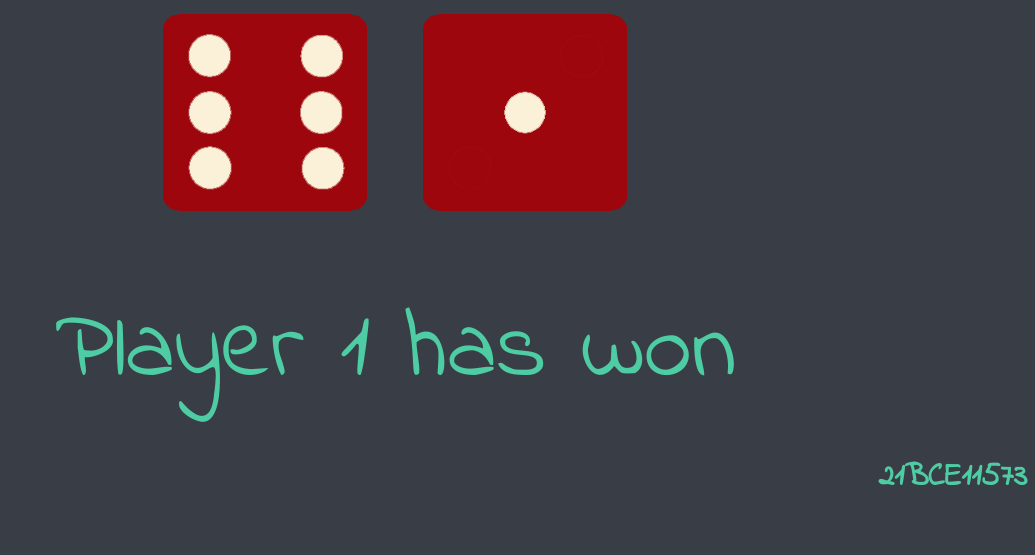
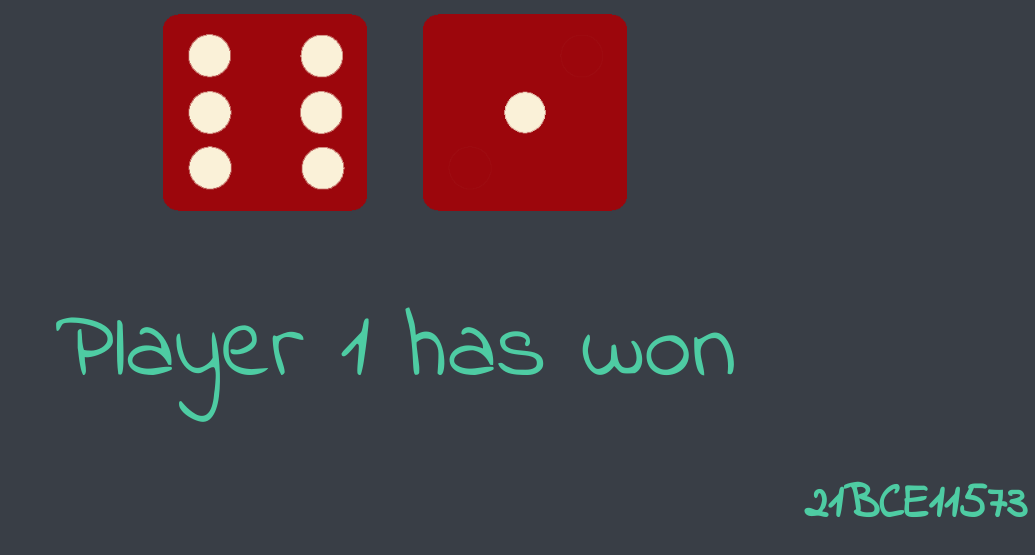
Before and after one commit to KaDiS-Bot/dice_roll, a plain HTML site: page index.html in a window 1280 px wide. Shown: the part 321-876 px from the top of the page, without its empty margins (245-1280 px from the left). Before the commit the page ends 854 px from the top, so only its background shows below. Drawn offline with Linux system fonts and the light colour scheme.

Commit message:
Update styles.css

```diff
--- a/styles.css
+++ b/styles.css
@@ -43,5 +43,5 @@ footer {
 p.reg{
   text-align: end;
   font-weight: 600;
-  font-size: xx-large;
+  font-size: xxx-large;
 }
```
